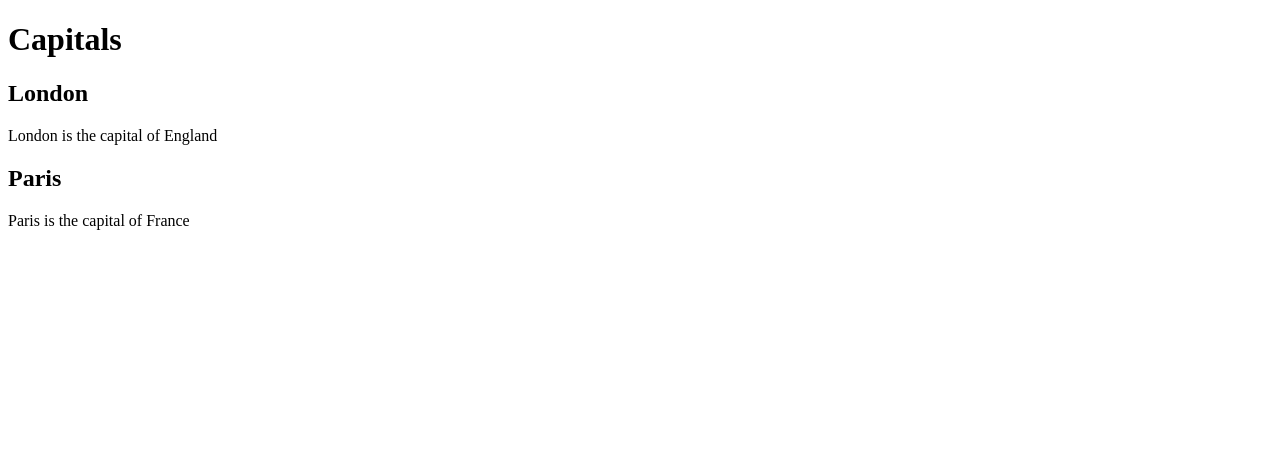
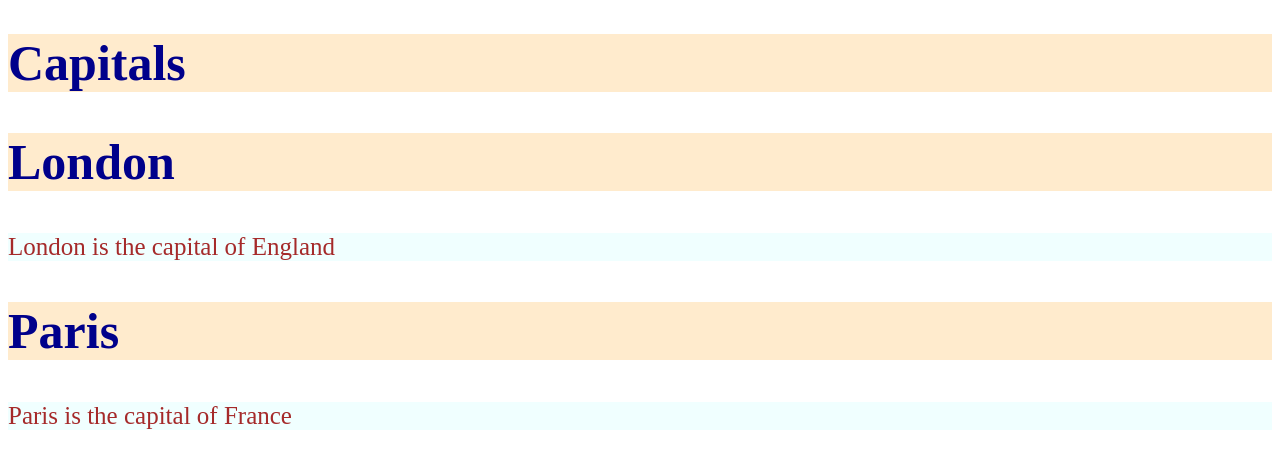
Before and after one commit to IanMacdonald37/week5, a plain HTML site: page index.html in a window 1280 px wide. Drawn offline with Linux system fonts and the light colour scheme.

Commit message:
html skeleton with color for all aspects

```diff
--- a/css/stylesheet.css
+++ b/css/stylesheet.css
@@ -2,6 +2,14 @@
 
 background-color: blanchedalmond;
 color: darkblue;
-font-size: 10px;
+font-size: 50px;
 
 }
+
+.paragraph{
+
+background-color: azure;
+color:brown;
+font-size: 25px;
+
+}
--- a/index.html
+++ b/index.html
@@ -2,17 +2,17 @@
 <html>
 <head>
 
-    <link rel=”stylesheet” href=”css/stylesheet.css”>
+    <link rel="stylesheet" href="css/stylesheet.css">
 
 </head>
 
 <body>
 <h1 class="heading">Capitals</h1>
-<h2>London</h2>
-<p>London is the capital of England</p>
+<h2 class="heading">London</h2>
+<p class="paragraph">London is the capital of England</p>
 
-<h2>Paris</h2>
-<p>Paris is the capital of France</p>
+<h2 class="heading">Paris</h2>
+<p class="paragraph">Paris is the capital of France</p>
 
 
 </body>
```
Also changed, not shown: 1 other file.
